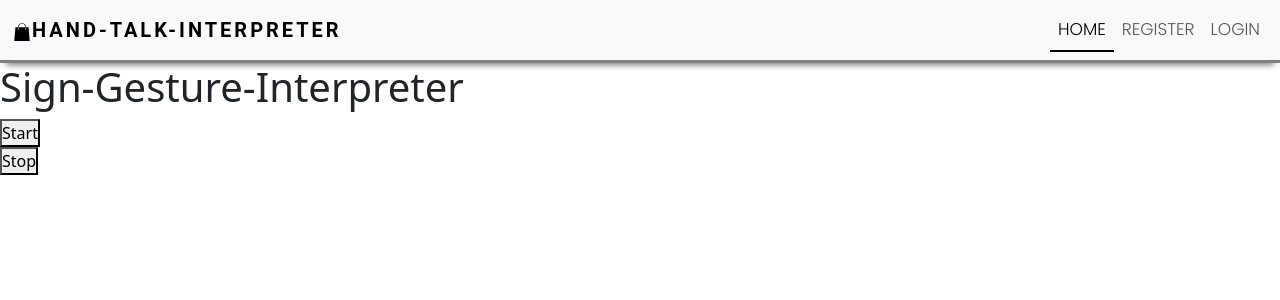
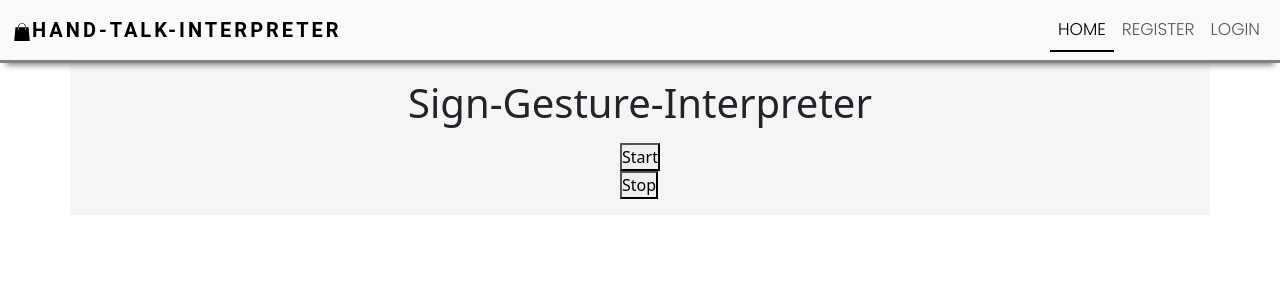
Before and after one commit to davidmurage/Sign-gesture-interpreter, a React (Create React App) app in the folder frontend/: page / in a window 1280 px wide. Shown: the top 300 px of the page. Built offline with nearby package versions, Linux system fonts and the light colour scheme.

Commit message:
updated Homepage.css

```diff
--- a/frontend/src/pages/HomePage.js
+++ b/frontend/src/pages/HomePage.js
@@ -25,9 +25,10 @@ const App = () => {
 
   return (
     <Layout>
-      <div>
+      <div className='container'>
         <h1>Sign-Gesture-Interpreter</h1>
 
+        <div className='right-side'>
         <div className='start'>
         <button onClick={startDetection}>Start</button>
         </div>
@@ -35,6 +36,13 @@ const App = () => {
        <div className='stop'>
        <button onClick={stopDetection}>Stop</button>
        </div>
+        </div>
+
+        <div className='left-side'>
+          <p></p>
+        </div>
+
+
 
       </div>
     </Layout>
--- a/frontend/src/styles/HomePage.css
+++ b/frontend/src/styles/HomePage.css
@@ -0,0 +1,12 @@
+.container{
+    display: flex;
+    flex-direction: column;
+    align-items: center;
+    justify-content: center;
+    background-color: #f5f5f5;
+}
+
+h1{
+    font-size: 2.5rem;
+    margin: 1rem;
+}
```
